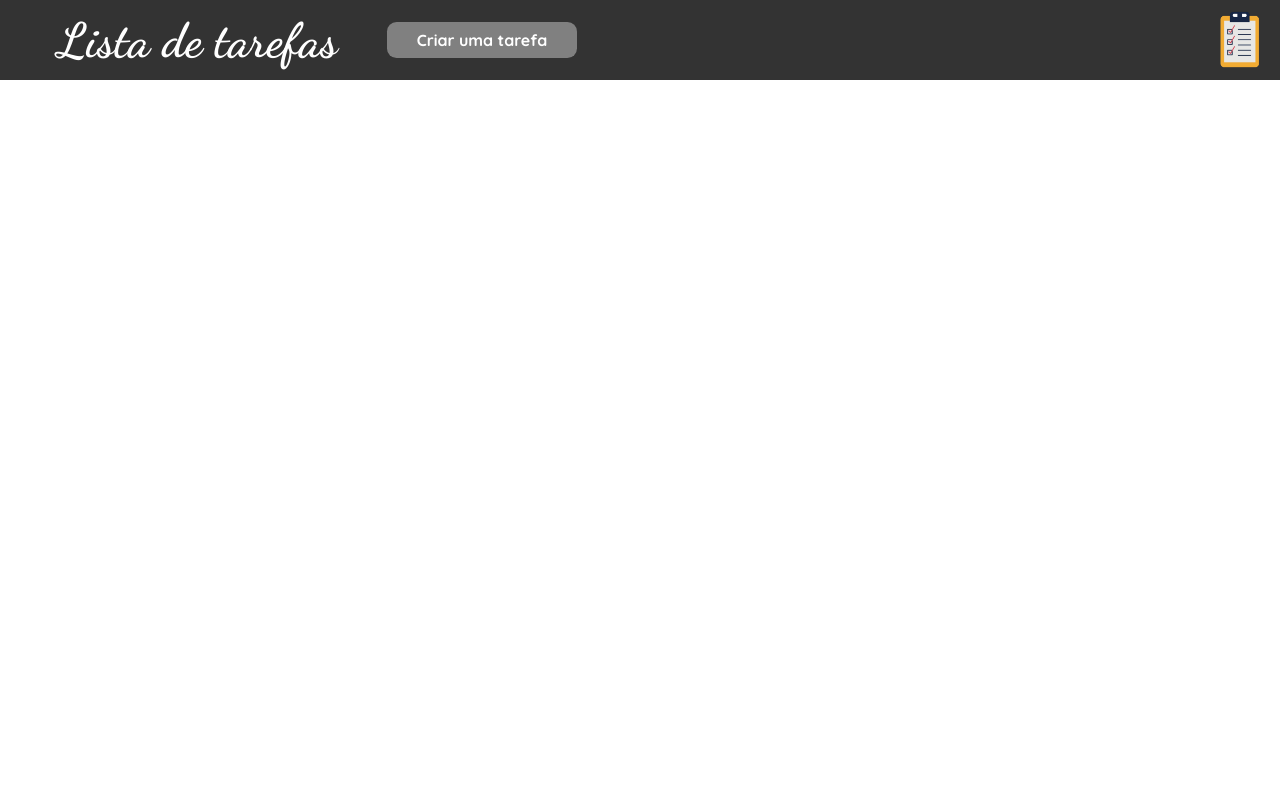
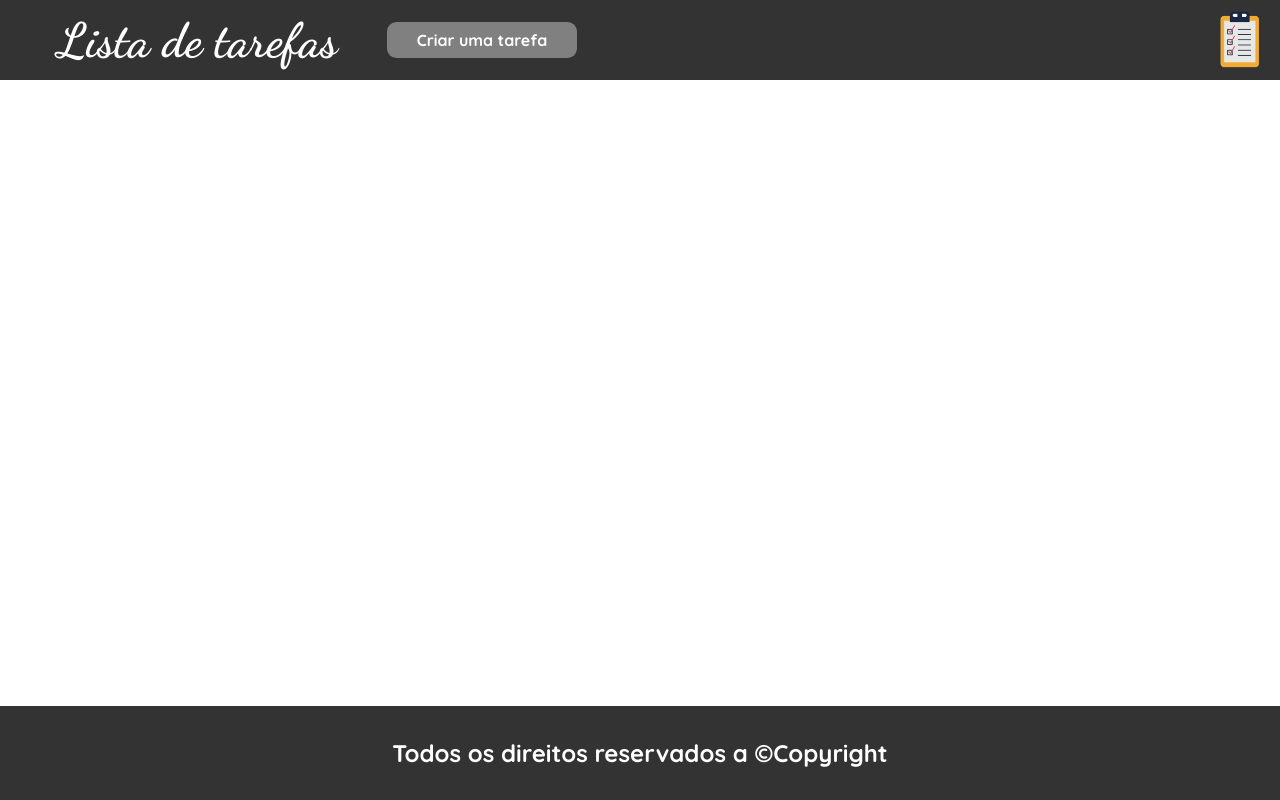
Before and after one commit to maatbm/modulo2_tarefa4, a React (Vite) app: page / in a window 1280 px wide. Built offline with nearby package versions, Linux system fonts and the light colour scheme.

Commit message:
V1.2 - criação do footer e otimização do header

```diff
--- /dev/null
+++ b/src/components/footer/Footer.tsx
@@ -0,0 +1,9 @@
+import './footerStyle.css';
+
+export function Footer(){
+    return(
+        <footer>
+            <h2>Todos os direitos reservados a ©Copyright</h2>
+        </footer>
+    )
+}
--- /dev/null
+++ b/src/components/footer/footerStyle.css
@@ -0,0 +1,13 @@
+footer{
+    width: 100%;
+    position: absolute;
+    bottom: 0;
+    left: 0;
+    background-color: var(--black);
+    padding: 2rem;
+    text-align: center;
+}
+
+footer h2{
+    color: var(--white);
+}
--- a/src/index.css
+++ b/src/index.css
@@ -1,3 +1,8 @@
+:root {
+  --black: #333;
+  --white: #fff;
+  --gray: rgb(128, 128, 128);
+}
 
 * {
   margin: 0;
--- a/src/pages/home/Home.tsx
+++ b/src/pages/home/Home.tsx
@@ -1,13 +1,18 @@
 import { Link } from 'react-router-dom';
 import './homeStyle.css';
 import logo from '../../assets/home/headerLogo.png';
+import { Footer } from '../../components/footer/Footer';
 
 export function Home(){
 return(
+    <>
     <header>
         <h1> Lista de tarefas </h1>
         <Link to="/novaTarefa" id='createTaskButton'> Criar uma tarefa </Link>
         <img alt='Logo' src={logo}></img>
     </header>
+    <main></main>
+    <Footer/>
+    </>
 )
 }
--- a/src/pages/home/homeStyle.css
+++ b/src/pages/home/homeStyle.css
@@ -6,12 +6,15 @@
 }
 
 header {
+  position: absolute;
+  top: 0;
+  left: 0;
   width: 100%;
   height: fit-content;
   padding: 0.5rem;
   display: grid;
   grid-template-columns: 30% 15% 1fr;
-  background-color: #333;
+  background-color: var(--black);
   align-items: center;
 }
 
@@ -19,16 +22,16 @@ header h1 {
   font-family: "Dancing Script", serif;
   font-size: 3rem;
   font-weight: 700;
-  color: #fff;
+  color: var(--white);
   text-align: center;
 }
 
 #createTaskButton {
   height: fit-content;
-  background-color: gray;
+  background-color: var(--gray);
   font-size: 1rem;
   font-weight: bold;
-  color: #fff;
+  color: var(--white);
   text-decoration: none;
   padding: 0.5rem 0.7rem;
   border-radius: 0.6rem;
```
